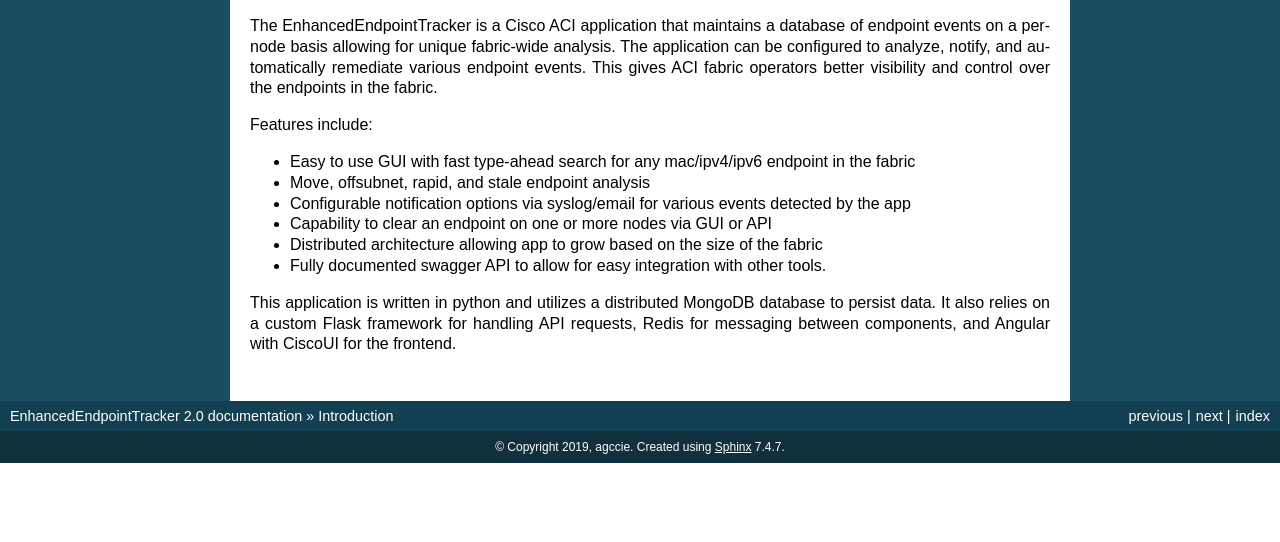
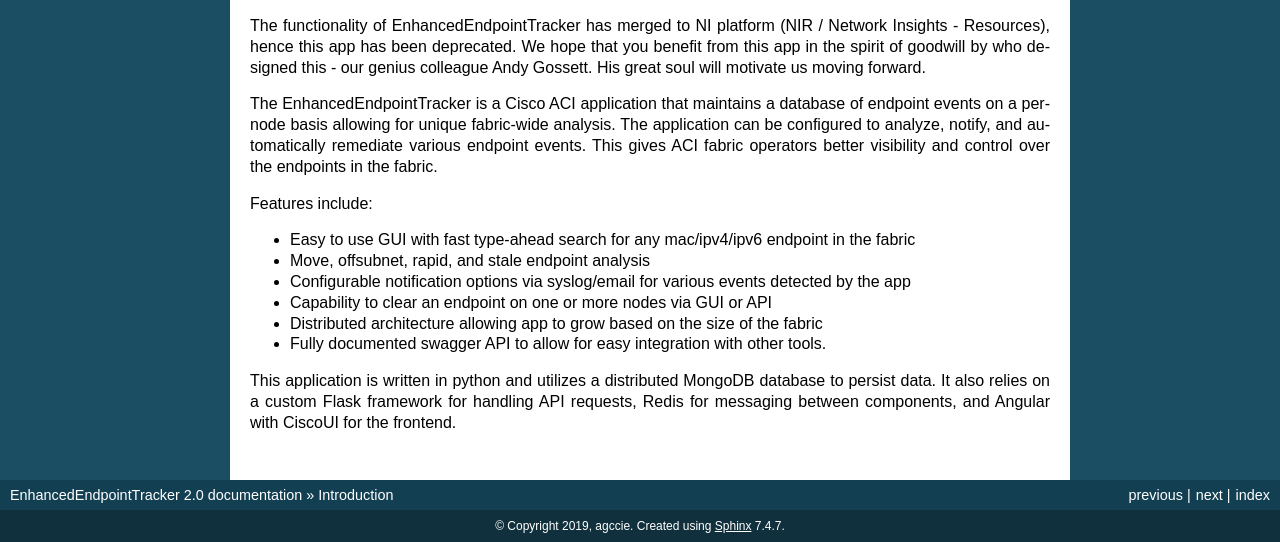
Before and after one commit to agccie/ACI-EnhancedEndpointTracker, a Sphinx documentation site: the page built from docs/introduction.rst, in a window 1280 px wide. Shown: the part 536-1078 px from the top of the page. Built offline with Sphinx 7.4.7, drawn with Linux system fonts in a browser that asks for light colours; before the commit the page ends 999 px from its top, so only the background shows below that.

Commit message:
Update introduction.rst

```diff
--- a/docs/introduction.rst
+++ b/docs/introduction.rst
@@ -9,6 +9,8 @@
             allow="accelerometer; autoplay; encrypted-media; gyroscope; picture-in-picture" allowfullscreen
         ></iframe>
     </div>
+
+The functionality of EnhancedEndpointTracker has merged to NI platform (NIR / Network Insights - Resources), hence this app has been deprecated. We hope that you benefit from this app in the spirit of goodwill by who designed this - our genius colleague Andy Gossett. His great soul will motivate us moving forward.
 
 The EnhancedEndpointTracker is a Cisco ACI application that maintains a database of endpoint
 events on a per-node basis allowing for unique fabric-wide analysis. The application can be
```
